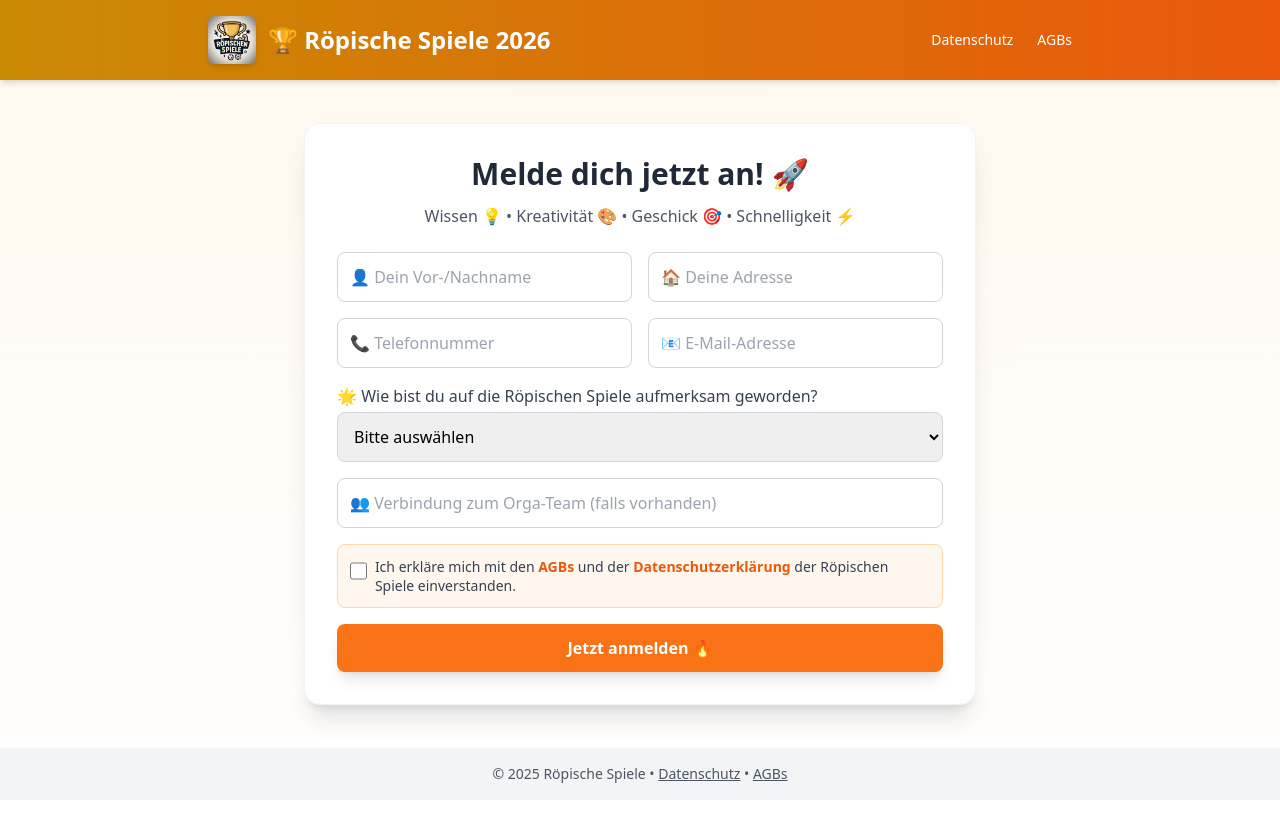
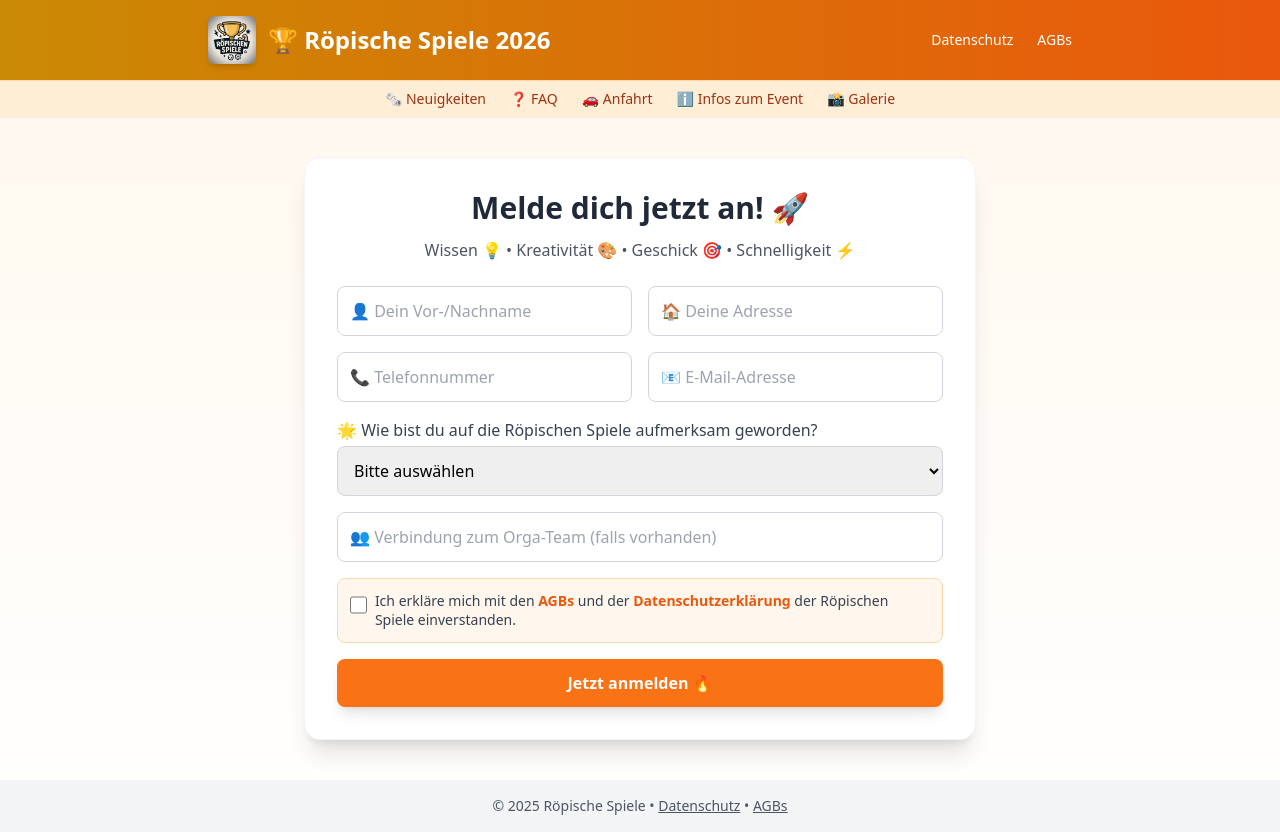
Before and after one commit to RaykSchroeder/RoepischeSpiele, a Next.js app: page / in a window 1280 px wide. Before the commit the page ends 800 px from the top, so only its background shows below. Built offline with nearby package versions, Linux system fonts and the light colour scheme.

Commit message:
Update Layout.js

```diff
--- a/components/Layout.js
+++ b/components/Layout.js
@@ -1,4 +1,6 @@
 // RoepischeSpiele/components/Layout.js
+import Link from "next/link";
+
 export default function Layout({ children }) {
   return (
     <div className="min-h-screen bg-gradient-to-b from-orange-50 to-white flex flex-col">
@@ -16,15 +18,36 @@ export default function Layout({ children }) {
             </h1>
           </div>
           <nav className="hidden md:flex gap-6 text-sm font-medium">
-            <a href="/datenschutz" className="hover:underline">
+            <Link href="/datenschutz" className="hover:underline">
               Datenschutz
-            </a>
-            <a href="/agb" className="hover:underline">
+            </Link>
+            <Link href="/agb" className="hover:underline">
               AGBs
-            </a>
+            </Link>
           </nav>
         </div>
       </header>
+
+      {/* Sekundäre Navigation */}
+      <nav className="bg-orange-100 border-t border-orange-200 shadow-sm">
+        <div className="max-w-4xl mx-auto flex flex-wrap justify-center gap-6 py-2 text-sm font-medium text-orange-800">
+          <Link href="/neuigkeiten" className="hover:text-orange-600">
+            🗞️ Neuigkeiten
+          </Link>
+          <Link href="/faq" className="hover:text-orange-600">
+            ❓ FAQ
+          </Link>
+          <Link href="/anfahrt" className="hover:text-orange-600">
+            🚗 Anfahrt
+          </Link>
+          <Link href="/infos" className="hover:text-orange-600">
+            ℹ️ Infos zum Event
+          </Link>
+          <Link href="/galerie" className="hover:text-orange-600">
+            📸 Galerie
+          </Link>
+        </div>
+      </nav>
 
       {/* Hauptinhalt */}
       <main className="flex-1 flex flex-col items-center justify-center px-4 py-10">
@@ -34,13 +57,13 @@ export default function Layout({ children }) {
       {/* Footer */}
       <footer className="bg-gray-100 py-4 text-center text-sm text-gray-600">
         © 2025 Röpische Spiele •{" "}
-        <a href="/datenschutz" className="underline hover:text-orange-600">
+        <Link href="/datenschutz" className="underline hover:text-orange-600">
           Datenschutz
-        </a>{" "}
+        </Link>{" "}
         •{" "}
-        <a href="/agb" className="underline hover:text-orange-600">
+        <Link href="/agb" className="underline hover:text-orange-600">
           AGBs
-        </a>
+        </Link>
       </footer>
     </div>
   );
```
